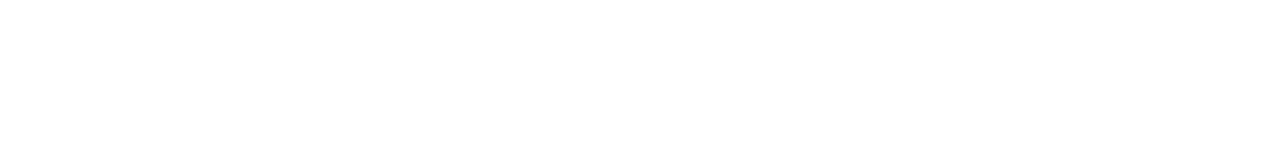
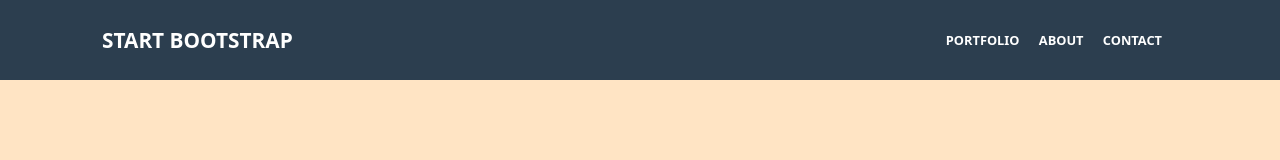
Before and after one commit to dbonafin/html-css-bootstrap-freelancer, a plain HTML site: page index.html in a window 1280 px wide. Drawn offline with nearby package versions, Linux system fonts and the light colour scheme.

Commit message:
header layout done

```diff
--- a/css/style.css
+++ b/css/style.css
@@ -0,0 +1,55 @@
+/* DEBUG */
+
+body {
+    background-color: bisque;
+}
+
+
+/* HEADER */
+
+header {
+    line-height: 80px;
+    background-color: #2c3e4f;
+    color: white;
+}
+
+.ms_large_container {
+    width: 90%;
+    max-width: 1100px;
+    margin: 0 auto;
+    text-transform: uppercase;
+    font-weight: 700;
+}
+
+.logo {
+    font-size: 1.3rem;
+}
+
+.ms-burger_menu {
+    text-align: right;
+}
+
+.ms_menu ul {
+    margin: 0;
+    padding: 0;
+    font-size: 0.8rem;
+}
+
+.ms_menu li {
+    list-style-type: none;
+    display: inline-block;
+    margin-right: 1rem;
+}
+
+.ms_menu a {
+    text-decoration: none;
+    color: inherit;
+}
+
+@media all and (max-width: 768px) {
+
+    .ms-burger_menu {
+        text-align: right;
+    }
+
+}
--- a/index.html
+++ b/index.html
@@ -11,6 +11,57 @@
 </head>
 
 <body>
+    <header>
+        <div class="ms_large_container">
+
+            <div class="container-fluid">
+
+                <div class="row">
+
+                    <div class="col">
+                        <div class="logo">
+                            start bootstrap
+                        </div>
+                    </div>
+
+                    <div class="col">
+                        <div class="ms-burger_menu">
+
+                            <div class="ms_burger d-sm-block d-md-none">
+                                <i class="fa-solid fa-bars"></i>
+                            </div>
+
+                            <div class="ms_menu d-none d-md-block">
+                                <nav>
+                                    <ul>
+                                        <li>
+                                            <a href="#">
+                                                portfolio
+                                            </a>
+                                        </li>
+
+                                        <li>
+                                            <a href="#">
+                                                about
+                                            </a>
+                                        </li>
+
+                                        <li>
+                                            <a href="#">
+                                                contact
+                                            </a>
+                                        </li>
+                                    </ul>
+                                </nav>
+                            </div>
+                        </div>
+
+                    </div>
+                </div>
+
+            </div>
+        </div>
+    </header>
 
 </body>
 
```
